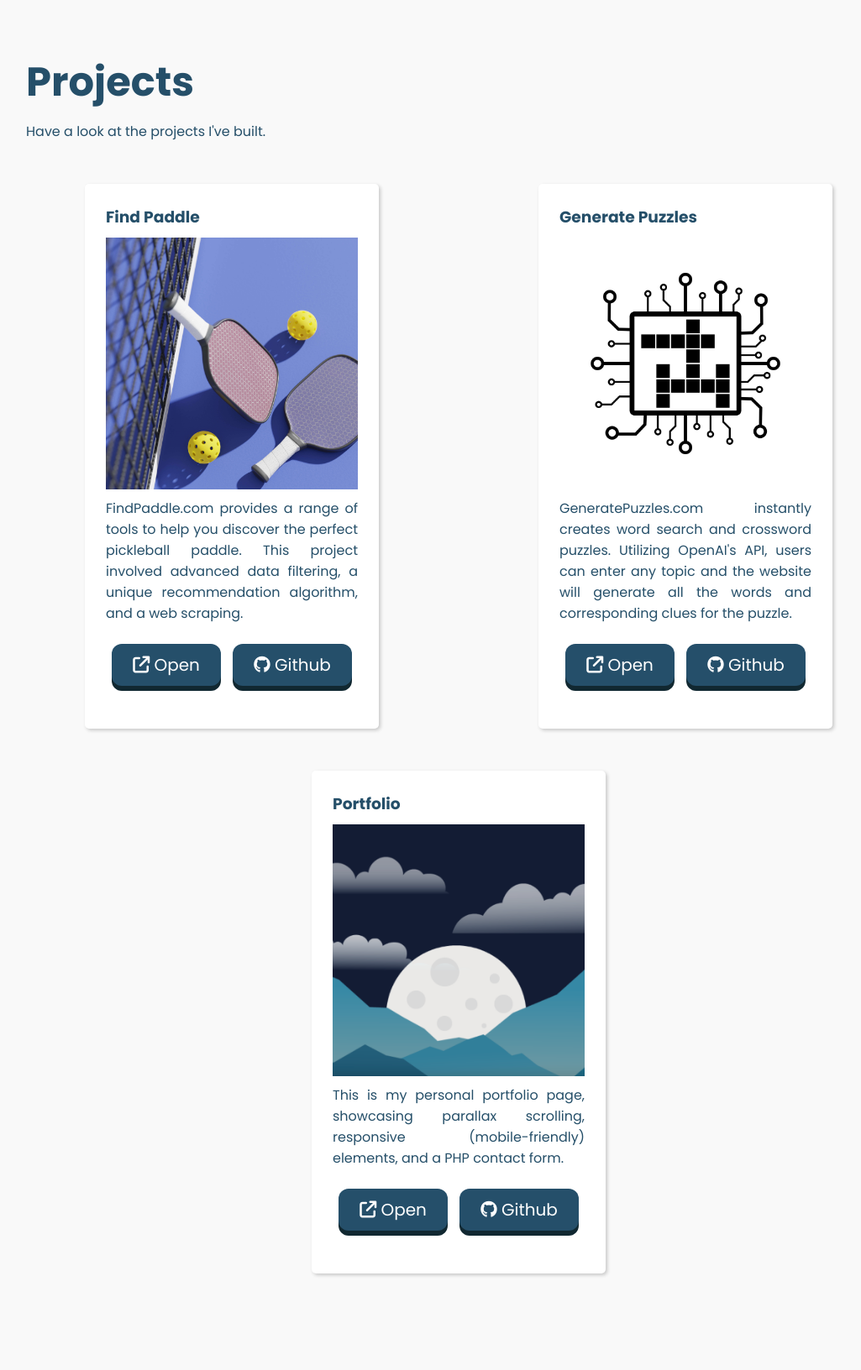
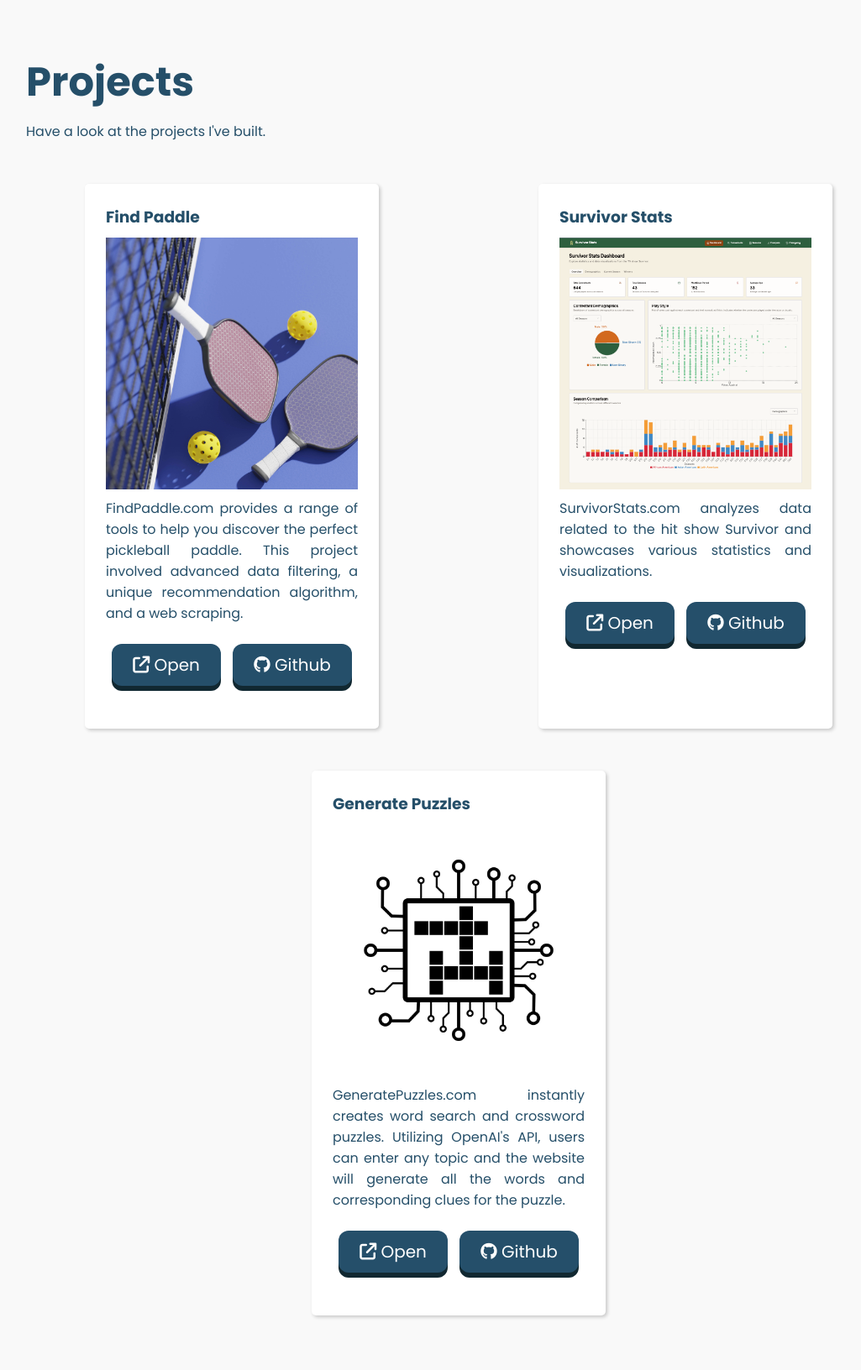
Before and after one commit to dylanables/portfolio, a PHP site: page / in a window 1280 px wide. Shown: the part 1502-3134 px from the top of the page at 84% size, without its empty margins (69-1094 px from the left). Run offline with PHP 8.4, Linux system fonts and the light colour scheme; some libraries are stand-ins or nearby versions.

Commit message:
Added Survivor Stats project

```diff
--- a/index.php
+++ b/index.php
@@ -134,6 +134,40 @@
                     </a>
                 </div>
             </div>
+
+            <div class="project-card">
+                <h3>Survivor Stats</h3>
+                <div class="project-image-container">
+                    <img src="images/survivorstats.png" alt="SurvivorStats.com" class="project-image" />
+                    <div class="stack">
+                        Next.js<br/>
+                        TypeScript<br/>
+                        Tailwind CSS<br/>
+                        Recharts<br/>
+                        PostgreSQL<br/>
+                    </div>
+                </div>
+                <p class="project-desc">
+                    SurvivorStats.com analyzes data related to the hit show Survivor and showcases various statistics and visualizations.
+                </p>
+                <div class="project-buttons">
+                    <a href="https://dylanables.com" class="project-link" target="_blank">
+                        <button class="pushable">
+                            <span class="front">
+                                <i class="fa-solid fa-arrow-up-right-from-square"></i> Open
+                            </span>
+                        </button>
+                    </a>
+                    <a href="https://github.com/dylanables/portfolio" class="project-link" target="_blank">
+                        <button class="pushable">
+                            <span class="front">
+                                <i class="fa-brands fa-github" style="color: #ffffff;"></i> Github
+                            </span>
+                        </button>
+                    </a>
+                </div>
+            </div>
+
             <div class="project-card">
                 <h3>Generate Puzzles</h3>
                 <div class="project-image-container">
@@ -156,38 +190,6 @@
                         </button>
                     </a>
                     <a href="https://github.com/dylanables/generatepuzzles" class="project-link" target="_blank">
-                        <button class="pushable">
-                            <span class="front">
-                                <i class="fa-brands fa-github" style="color: #ffffff;"></i> Github
-                            </span>
-                        </button>
-                    </a>
-                </div>
-            </div>
-            <div class="project-card">
-                <h3>Portfolio</h3>
-                <div class="project-image-container">
-                    <img src="images/portfolio.jpg" alt="DylanAbles.com" class="project-image" />
-                    <div class="stack">
-                        HTML<br/>
-                        CSS<br/>
-                        JavaScript<br/>
-                        PHP<br/>
-                    </div>
-                </div>
-                <p class="project-desc">
-                    This is my personal portfolio page, showcasing parallax scrolling,
-                    responsive (mobile-friendly) elements, and a PHP contact form.
-                </p>
-                <div class="project-buttons">
-                    <a href="https://dylanables.com" class="project-link" target="_blank">
-                        <button class="pushable">
-                            <span class="front">
-                                <i class="fa-solid fa-arrow-up-right-from-square"></i> Open
-                            </span>
-                        </button>
-                    </a>
-                    <a href="https://github.com/dylanables/portfolio" class="project-link" target="_blank">
                         <button class="pushable">
                             <span class="front">
                                 <i class="fa-brands fa-github" style="color: #ffffff;"></i> Github
```
Also changed, not shown: images/survivorstats.png (added), 2 other files.
